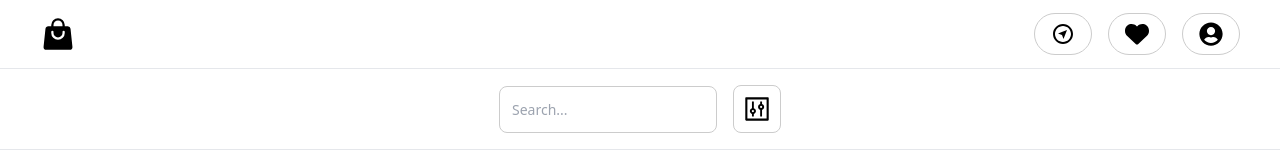
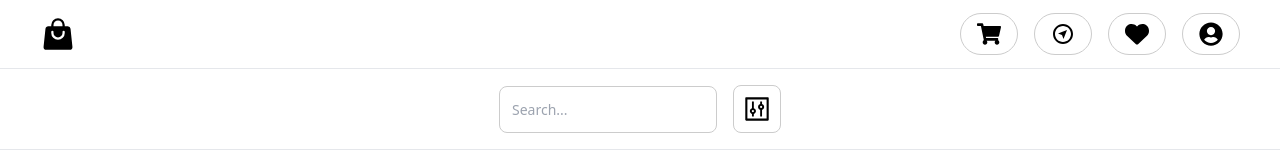
Before and after one commit to ShowGa/FoodWasteSavior, a React (Vite) app: page /favorite in a window 1280 px wide. Shown: the top 160 px of the page. Built offline with nearby package versions, Linux system fonts and the light colour scheme.

Commit message:
<Modify> 1. Modify : Modify the Header Nav items

```diff
--- a/src/components/Header2.jsx
+++ b/src/components/Header2.jsx
@@ -1,4 +1,6 @@
 import React, { useRef, useEffect } from "react";
+// react router
+import { Link } from "react-router-dom";
 // css
 import "./css/componentsCSS.css";
 // react icons
@@ -7,9 +9,17 @@ import { FaUserCircle } from "react-icons/fa";
 import { RiCompassDiscoverLine } from "react-icons/ri";
 import { FaHeart } from "react-icons/fa6";
 import { AiOutlineControl } from "react-icons/ai";
+import { FaShoppingCart } from "react-icons/fa";
 
 // zustand
 import { useHeaderHeightStore } from "../zustand/mapUXMechanismStore";
+
+const buttonIconsInfo = [
+  { icon: <FaShoppingCart />, link: "/orders" },
+  { icon: <RiCompassDiscoverLine />, link: "/discover" },
+  { icon: <FaHeart />, link: "/favorite" },
+  { icon: <FaUserCircle />, link: "/profile" },
+];
 
 const Header2 = () => {
   // zustand
@@ -50,15 +60,11 @@ const Header2 = () => {
         </div>
 
         <div className="flex flex-row items-center gap-4">
-          <div className="c-header2-nav_item">
-            <RiCompassDiscoverLine />
-          </div>
-          <div className="c-header2-nav_item">
-            <FaHeart />
-          </div>
-          <div className="c-header2-nav_item">
-            <FaUserCircle />
-          </div>
+          {buttonIconsInfo.map((iconInfo, index) => (
+            <Link className="c-header2-nav_item" to={iconInfo.link}>
+              {iconInfo.icon}
+            </Link>
+          ))}
         </div>
       </div>
 
@@ -96,3 +102,21 @@ export default Header2;
 1.
 
 */
+
+/*
+
+======== deleted =========
+<div className="c-header2-nav_item">
+            <RiCompassDiscoverLine />
+          </div>
+          <div className="c-header2-nav_item">
+            <FaShoppingCart />
+          </div>
+
+          <div className="c-header2-nav_item">
+            <FaHeart />
+          </div>
+          <div className="c-header2-nav_item">
+            <FaUserCircle />
+          </div>
+*/
--- a/src/components/Header3.jsx
+++ b/src/components/Header3.jsx
@@ -6,6 +6,14 @@ import { HiShoppingBag } from "react-icons/hi2";
 import { FaUserCircle } from "react-icons/fa";
 import { RiCompassDiscoverLine } from "react-icons/ri";
 import { FaHeart } from "react-icons/fa6";
+import { FaShoppingCart } from "react-icons/fa";
+
+const buttonIconsInfo = [
+  { icon: <FaShoppingCart />, link: "/orders" },
+  { icon: <RiCompassDiscoverLine />, link: "/discover" },
+  { icon: <FaHeart />, link: "/favorite" },
+  { icon: <FaUserCircle />, link: "/profile" },
+];
 
 const Header3 = () => {
   return (
@@ -17,15 +25,11 @@ const Header3 = () => {
         </div>
 
         <div className="flex flex-row items-center gap-4">
-          <div className="c-header2-nav_item">
-            <RiCompassDiscoverLine />
-          </div>
-          <div className="c-header2-nav_item">
-            <FaHeart />
-          </div>
-          <div className="c-header2-nav_item">
-            <FaUserCircle />
-          </div>
+          {buttonIconsInfo.map((iconInfo, index) => (
+            <Link key={index} className="c-header2-nav_item" to={iconInfo.link}>
+              {iconInfo.icon}
+            </Link>
+          ))}
         </div>
       </div>
     </header>
@@ -37,6 +41,6 @@ export default Header3;
 /*
 
 ============= Notes ===========
-1. Using c-header2 class name because I am too
+1. Using c-header2 class name because I am too lazy to create a new component
 
 */
```
